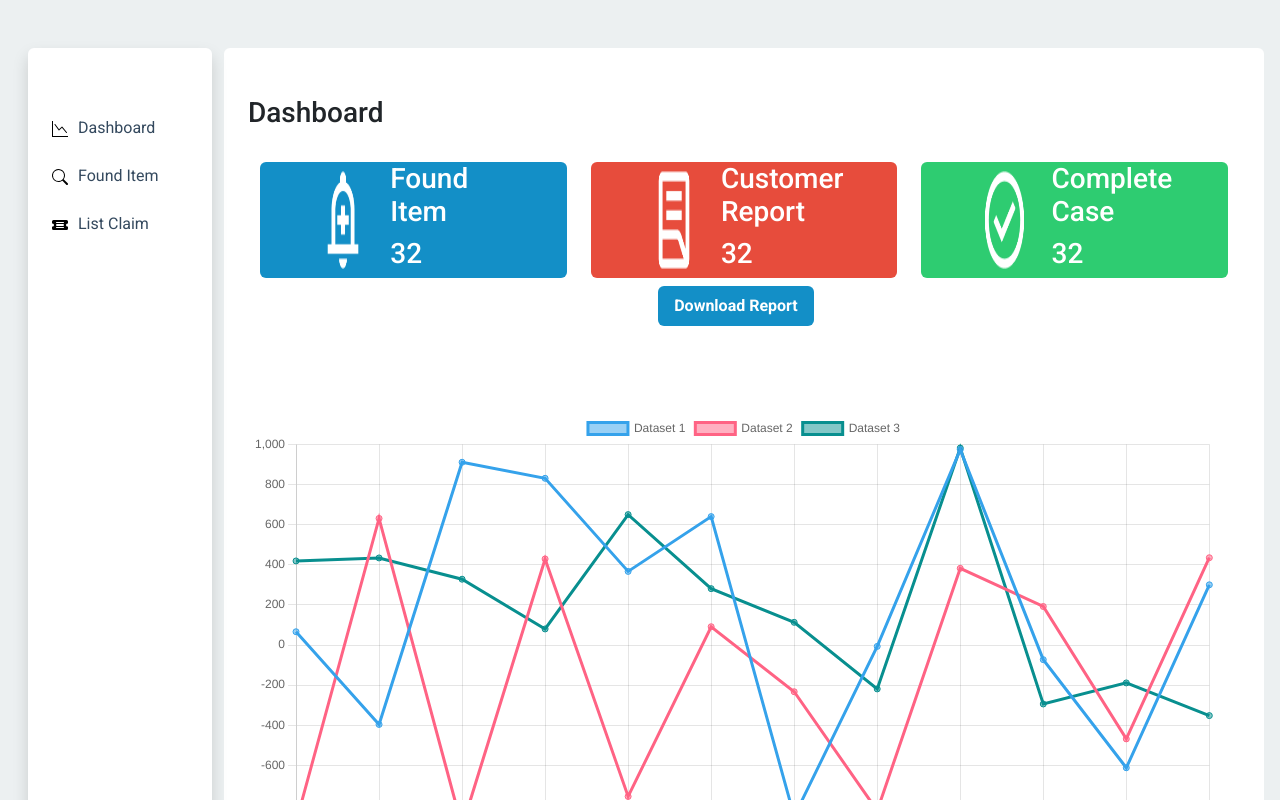
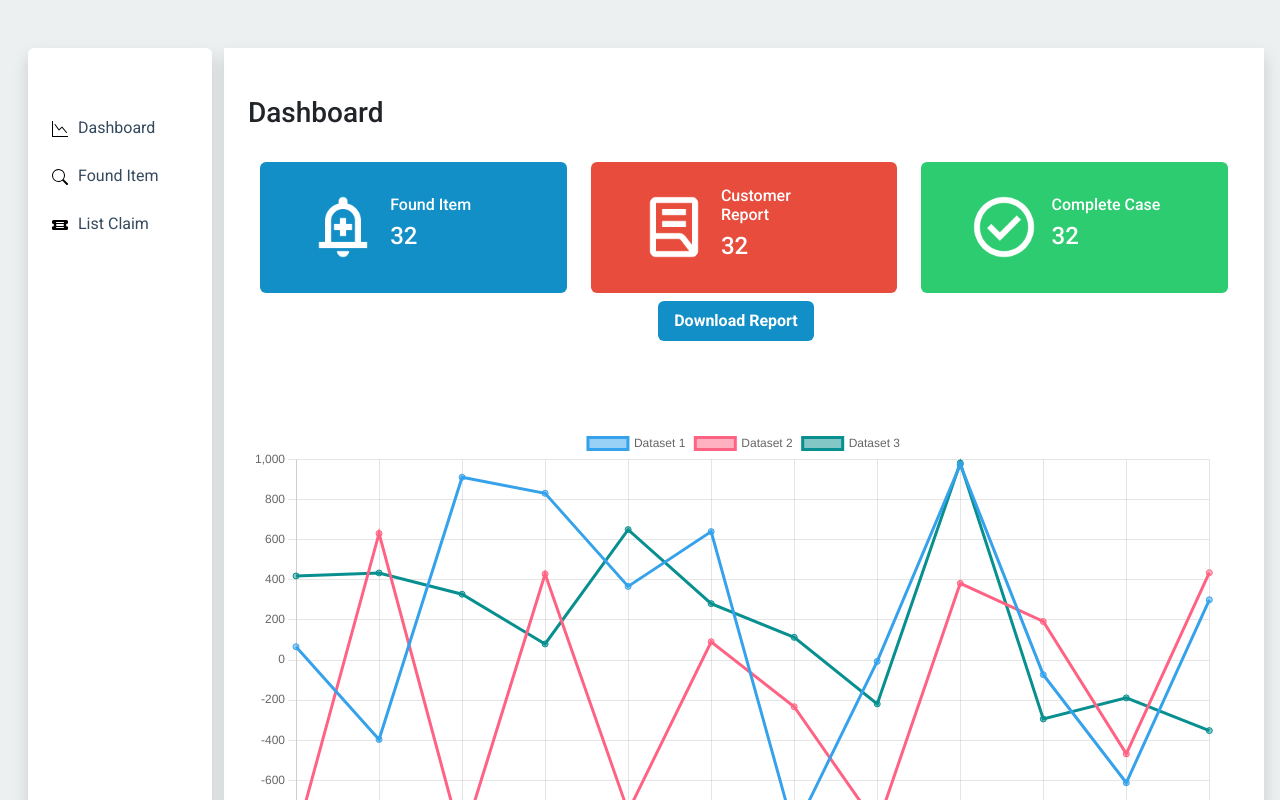
Before and after one commit to raihanrahman90/LostFoundAngkasaPura-FE, a React (Vite) app: page /admin/Dashboard in a window 1280 px wide. Shown: the top 800 px of the page. Built offline with nearby package versions, Linux system fonts and the light colour scheme.

Commit message:
fix pagination get list

```diff
--- a/src/Page/Admin/AdminDefault.jsx
+++ b/src/Page/Admin/AdminDefault.jsx
@@ -11,7 +11,7 @@ export const AdminDefault = ({title, body}) =>{
         </div>
 
         <div
-          className="col-lg-10 col-md-9 col-sm-8 pt-5 bg-white rounded"
+          className="col-lg-10 col-md-9 col-sm-8 pt-5 bg-white  shadow"
         >
           <div className="d-flex justify-content-between row">
             <h3>{title}</h3>
--- a/src/Page/Admin/Dashboard.jsx
+++ b/src/Page/Admin/Dashboard.jsx
@@ -22,11 +22,15 @@ export default function Dashboard() {
         {
             data.map(data=>{
               return <div className="col-lg-4 col-md-4 col-sm-12 d-flex justify-content-center mb-2 col-12">
-                <div className={"px-5 rounded d-flex justify-content-center w-100 row "+data.color} >
-                  <img src={data.icon} alt="" className="col-4"/>
-                  <div className="col-8">
-                    <h3>{data.text}</h3>
-                    <h3>{data.count}</h3>
+                <div className={"px-5 py-3 rounded d-flex justify-content-center align-middle w-100 row "+data.color} >
+                  <div className="col-4 justify-content-center align-middle inline-block d-flex">
+                    <img src={data.icon} alt="" width={72} className="align-self-center"/>
+                  </div>
+                  <div className="col-8 py-2 d-flex">
+                    <div className="align-self-center">
+                      <h6>{data.text}</h6>
+                      <h4>{data.count}</h4>
+                    </div>
                   </div>
                 </div>
               </div>
--- a/src/Page/Admin/ItemFound/ItemFoundList.jsx
+++ b/src/Page/Admin/ItemFound/ItemFoundList.jsx
@@ -22,26 +22,19 @@ export default function FoundItemList() {
   const handleTgl = (e) => {
     setTgl(e.target.value);
   }
-  const nextButton = ()=>{
-    console.log("issi current page "+currentPage)
+  const nextButton = async ()=>{
     setCurrentPage(currentPage+1);
-
-    console.log("issi current page "+currentPage)
-    fetchData();
   }
   const prevButton = ()=>{
-    console.log("issi current page "+currentPage)
     setCurrentPage(currentPage-1);
-    console.log("issi current page "+currentPage)
-    fetchData();
   }
   const fetchData= async () => {
-    const url = `http://103.150.92.47:8081/Admin/Item-Found?page=${currentPage}`;
+    let url = `http://103.150.92.47:8081/Admin/Item-Found?page=${currentPage}`;
     if(tgl.trim() != ""){
       url = `${url}&foundData=${tgl}`;
     }
     if(kategori.trim() != ""){
-      url = `${url}&catetgory=${kategori}`;
+      url = `${url}&category=${kategori}`;
     }
 
     const token = Cookies.get("token");
@@ -77,7 +70,7 @@ export default function FoundItemList() {
       console.log(err);
     });
     fetchData();
-  }, []);
+  }, [currentPage, tgl, kategori]);
 
   return (
     <AdminDefault
```
